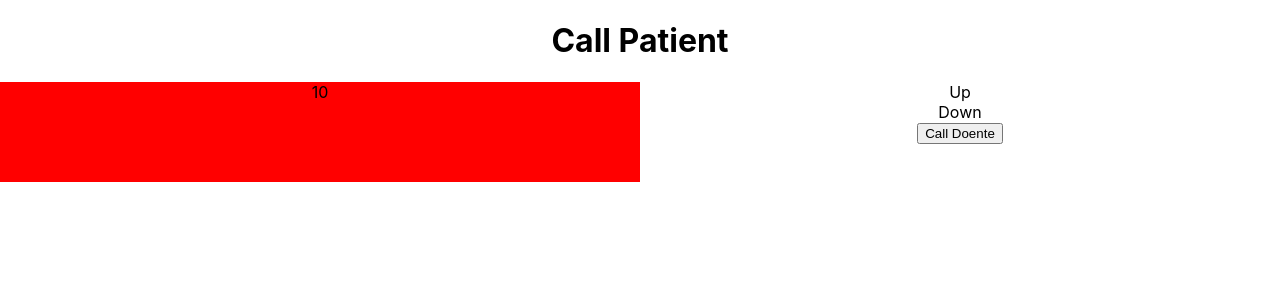
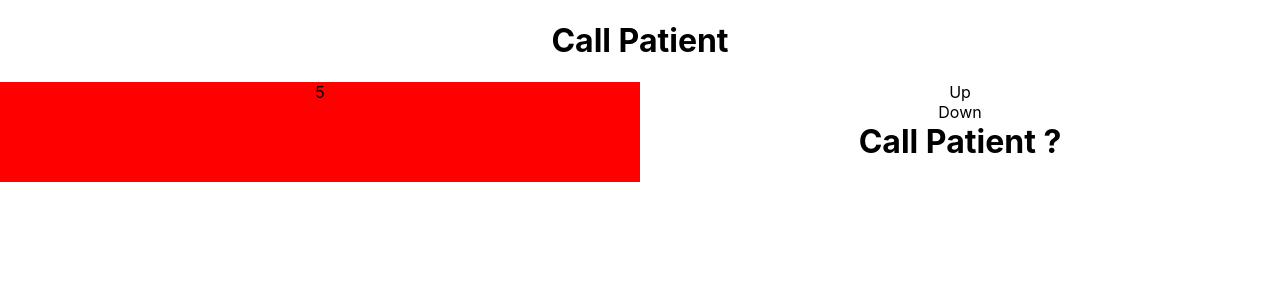
Before and after one commit to msgpt/sapphire, a React (Create React App) app: page / in a window 1280 px wide. Shown: the top 300 px of the page. Built offline with nearby package versions, Linux system fonts and the light colour scheme.

Commit message:
logic almost finnished

```diff
--- a/src/Components/CallPatient/index.jsx
+++ b/src/Components/CallPatient/index.jsx
@@ -3,7 +3,8 @@ import Timer from '../Timer';
 
 export default class CallPatient extends Component {
   state = {
-    seconds: 10,
+    initialSeconds: 5,
+    call: false,
   };
 
   increaseDecrese = ({
@@ -12,43 +13,25 @@ export default class CallPatient extends Component {
     },
   }) => {
     console.log(counter);
-    const { seconds } = this.state;
+    const { initialSeconds } = this.state;
     this.setState({
-      seconds:
-        counter === 'Up' ? seconds + 1 : seconds > 0 ? seconds - 1 : seconds,
+      call: false,
+      initialSeconds:
+        counter === 'Up'
+          ? initialSeconds + 1
+          : initialSeconds > 0
+          ? initialSeconds - 1
+          : initialSeconds,
     });
   };
 
-  defineSeconds = () => {
-    const myInterval = setInterval(() => {
-      if (this.state.seconds <= 0) {
-        clearInterval(myInterval);
-      } else {
-        this.setState({ seconds: this.state.seconds - 1 });
-      }
-    }, 1000);
+  handleChildUnmount = () => {
+    this.setState({ call: false });
   };
 
-  //   updateTimer = ({ seconds }) => {
-  //     this.setState({ seconds }, this.defineSeconds);
-  //   };
-
-  //   defineSeconds = () => {
-  //     setInterval(() => {
-  //       this.setState(({ seconds }) => {
-  //         if (seconds !== 0) {
-  //           return {
-  //             seconds: seconds - 1,
-  //           };
-  //         }
-  //         clearInterval(this.updateTimer);
-  //       });
-  //     }, 1000);
-  //   };
-
   render() {
-    const { seconds } = this.state;
-    console.log('TIMER', seconds);
+    const { initialSeconds, call } = this.state;
+    console.log('TIMER', initialSeconds);
 
     return (
       <div>
@@ -62,7 +45,7 @@ export default class CallPatient extends Component {
                 backgroundColor: 'red',
               }}
             >
-              {seconds}
+              {initialSeconds}
             </div>
             {/* <Timer initialSeconds={seconds}></Timer> */}
           </div>
@@ -73,9 +56,20 @@ export default class CallPatient extends Component {
             <div onClick={this.increaseDecrese} data-counter="Down">
               Down
             </div>
-            <button onClick={() => this.defineSeconds(this.state)}>
-              Call Doente
-            </button>
+            <div>
+              <h1
+                onClick={() => this.setState({ call: true })}
+                style={{ display: 'inline' }}
+              >
+                Call Patient ?
+              </h1>
+              {call && (
+                <Timer
+                  unmountMe={this.handleChildUnmount}
+                  initialSeconds={initialSeconds}
+                ></Timer>
+              )}
+            </div>
           </div>
         </div>
       </div>
--- a/src/Components/Timer/index.jsx
+++ b/src/Components/Timer/index.jsx
@@ -2,12 +2,49 @@ import React, { Component } from 'react';
 import PropTypes from 'prop-types';
 
 export default class Timer extends Component {
+  state = {
+    seconds: 0,
+  };
+
+  componentDidMount() {
+    this.setState({
+      seconds: this.props.initialSeconds,
+    });
+    this.defineSeconds();
+  }
+
+  componentDidUpdate(prevProps) {
+    if (prevProps !== this.props) {
+      this.setState({
+        seconds: this.props.initialSeconds,
+      });
+    }
+  }
+
+  componentWillUnmount() {
+    clearInterval(this.defineSeconds);
+  }
+
+  defineSeconds = () => {
+    this.myInterval = setInterval(() => {
+      if (this.state.seconds === 0) {
+        this.props.unmountMe();
+        clearInterval(this.myInterval);
+      } else {
+        this.setState(state => ({
+          seconds: state.seconds - 1,
+        }));
+      }
+    }, 1000);
+  };
+
   render() {
-    const { initialSeconds } = this.props;
+    const { seconds } = this.state;
+    console.log('seconds', seconds);
     return (
       <div>
-        <h1>{`Call Patient ?${initialSeconds} seconds`}</h1>
-        <button onClick={() => alert('olá')}>Call Doente</button>
+        <h1 style={{ display: 'inline' }}>{seconds}</h1>
+        <button onClick={() => this.props.unmountMe()}>Cancel</button>
       </div>
     );
   }
```
Also changed, not shown: src/Components/Counter/index.jsx (added, +28 -0 lines), src/Components/NewCallPatient/index.jsx (added, +30 -0 lines).
